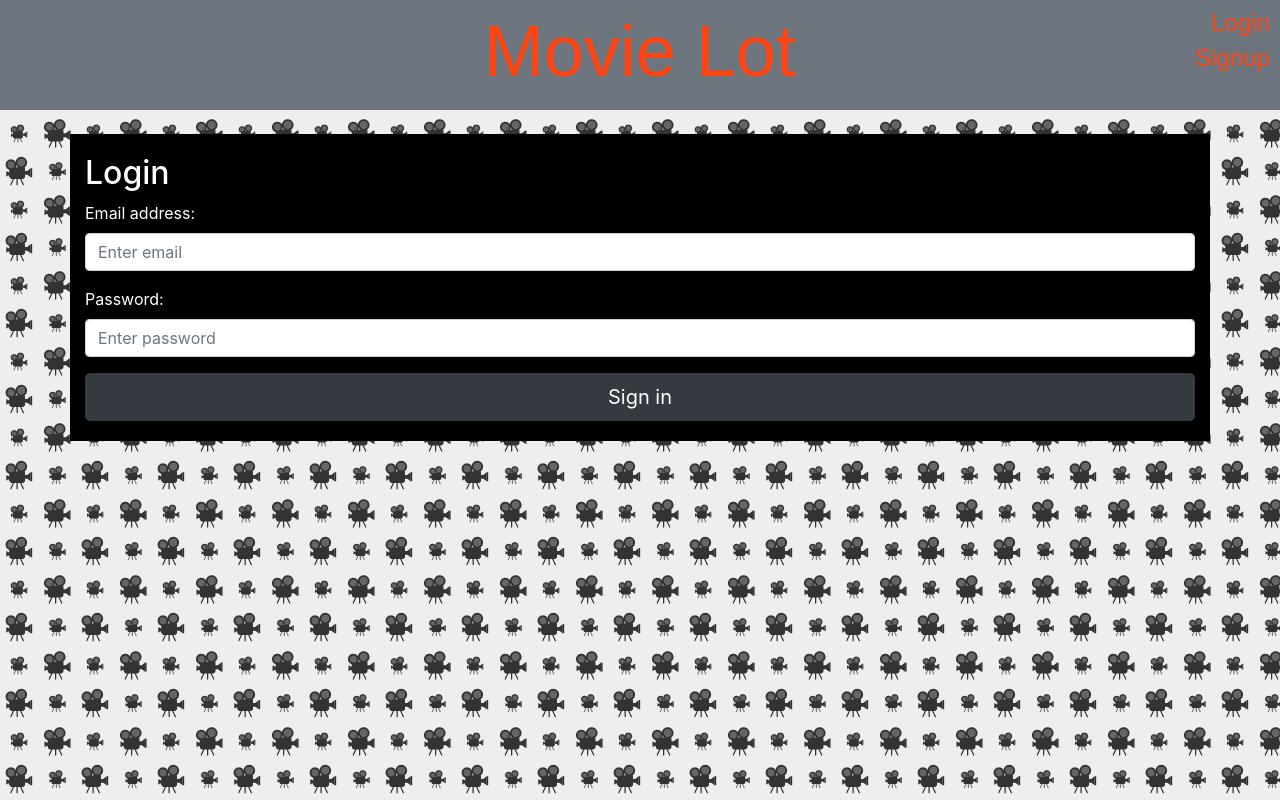
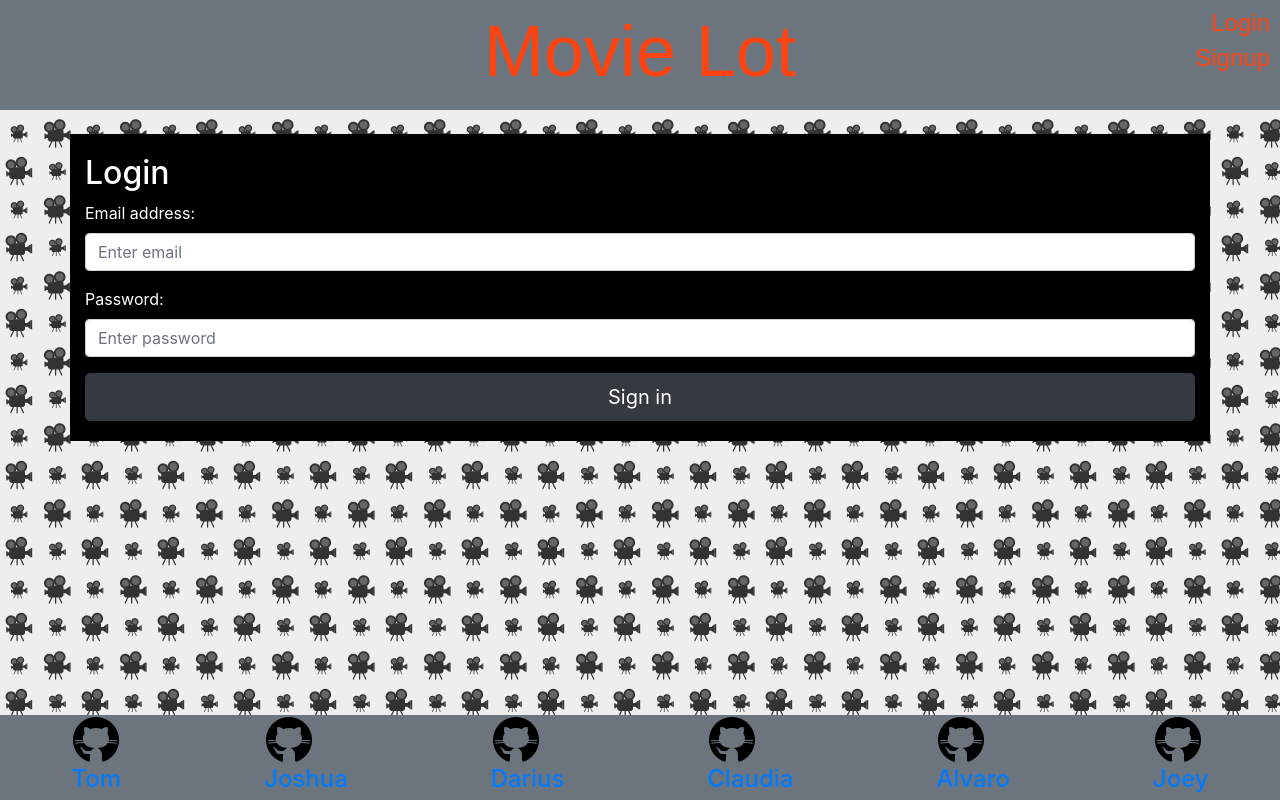
Before and after one commit to layc41/final-countdown, a React (Create React App) app in the folder client/: page /login in a window 1280 px wide. Built offline with nearby package versions, Linux system fonts and the light colour scheme.

Commit message:
added footer

```diff
--- a/client/src/App.js
+++ b/client/src/App.js
@@ -9,6 +9,7 @@ import SignupForm from './components/SignupForm';
 import NoMatch from './pages/NoMatch';
 import TopRated from './components/TopRated';
 import SearchMovies from './pages/SearchMovies';
+import Footer from './components/Footer';
 
 const client = new ApolloClient({
   request: operation => {
@@ -38,6 +39,7 @@ function App() {
           </Switch>
       </>
     </Router>
+    <Footer />
   </ApolloProvider>
   );
 }
--- /dev/null
+++ b/client/src/components/Footer.js
@@ -0,0 +1,34 @@
+import React from 'react';
+
+function Footer() {
+  return (
+    <footer class='bg-secondary flex-row justify-content-around'>
+      <a href='https://github.com/tbreazier' target='blank'>
+          <img src={require('../assets/github2.png')} className='footer-icon' alt='logo'></img>
+          <h4>Tom</h4>
+        </a>
+        <a href='https://github.com/joshuaweisbrodtorres' target='blank'>
+          <img src={require('../assets/github2.png')} className='footer-icon' alt='logo'></img>
+          <h4>Joshua</h4>
+        </a>
+        <a href='https://github.com/DariusJWright' target='blank'>
+          <img src={require('../assets/github2.png')} className='footer-icon' alt='logo'></img>
+          <h4>Darius</h4>
+        </a>
+        <a href='https://github.com/layc41' target='blank'>
+          <img src={require('../assets/github2.png')} className='footer-icon' alt='logo'></img>
+          <h4>Claudia</h4>
+        </a>
+        <a href='https://github.com/asaldana1108' target='blank'>
+          <img src={require('../assets/github2.png')} className='footer-icon' alt='logo'></img>
+          <h4>Alvaro</h4>
+        </a>
+        <a href='https://github.com/Joey-Ramos' target='blank'>
+          <img src={require('../assets/github2.png')} className='footer-icon' alt='logo'></img>
+          <h4>Joey</h4>
+        </a>
+    </footer>
+  );
+}
+
+export default Footer;
--- a/client/src/index.css
+++ b/client/src/index.css
@@ -119,3 +119,13 @@ img {
   size: 48px;
   color: #ff4411;
 }
+
+footer {
+  position: fixed;
+  bottom: 0;
+  left: 0;
+  right: 0;
+  height: 85px;
+  align-items: center;
+  font-size: 30px;
+}
```
Also changed, not shown: client/src/assets/github.png (added), client/src/assets/github2.png (added).
